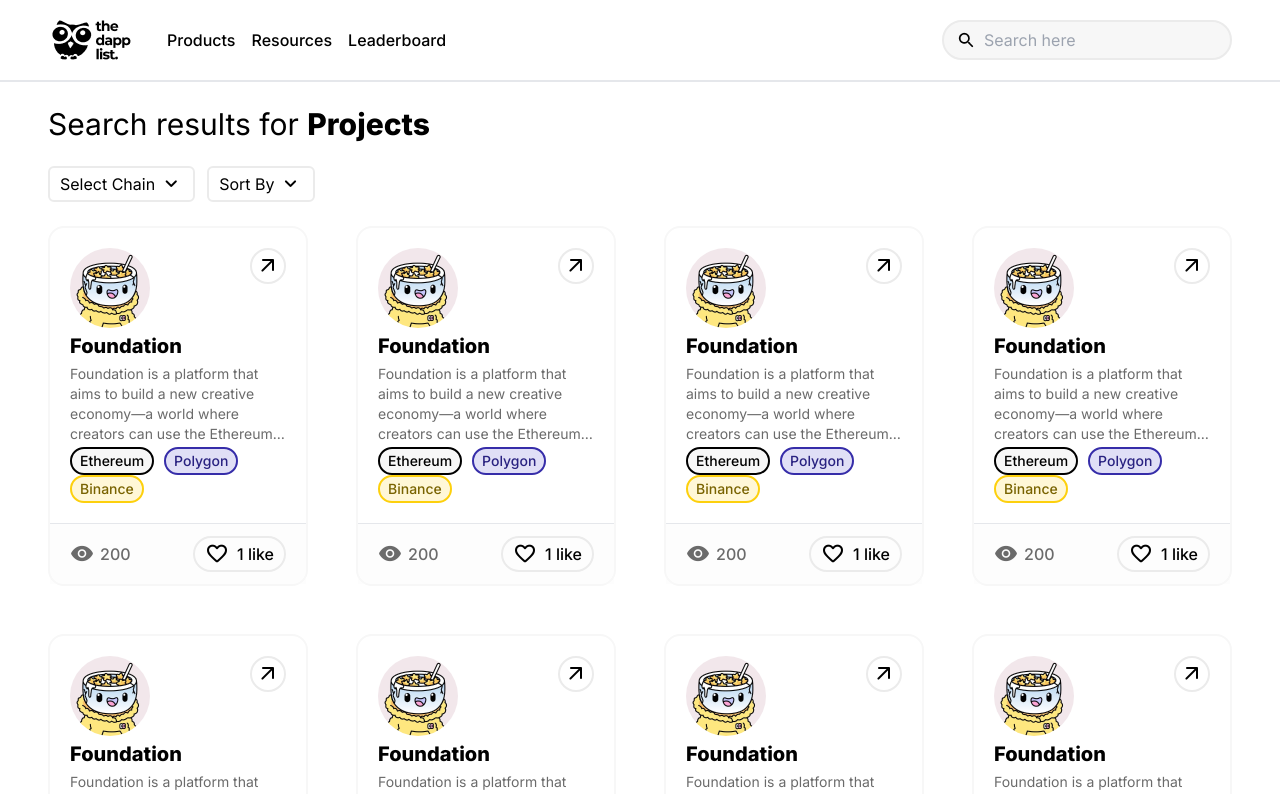
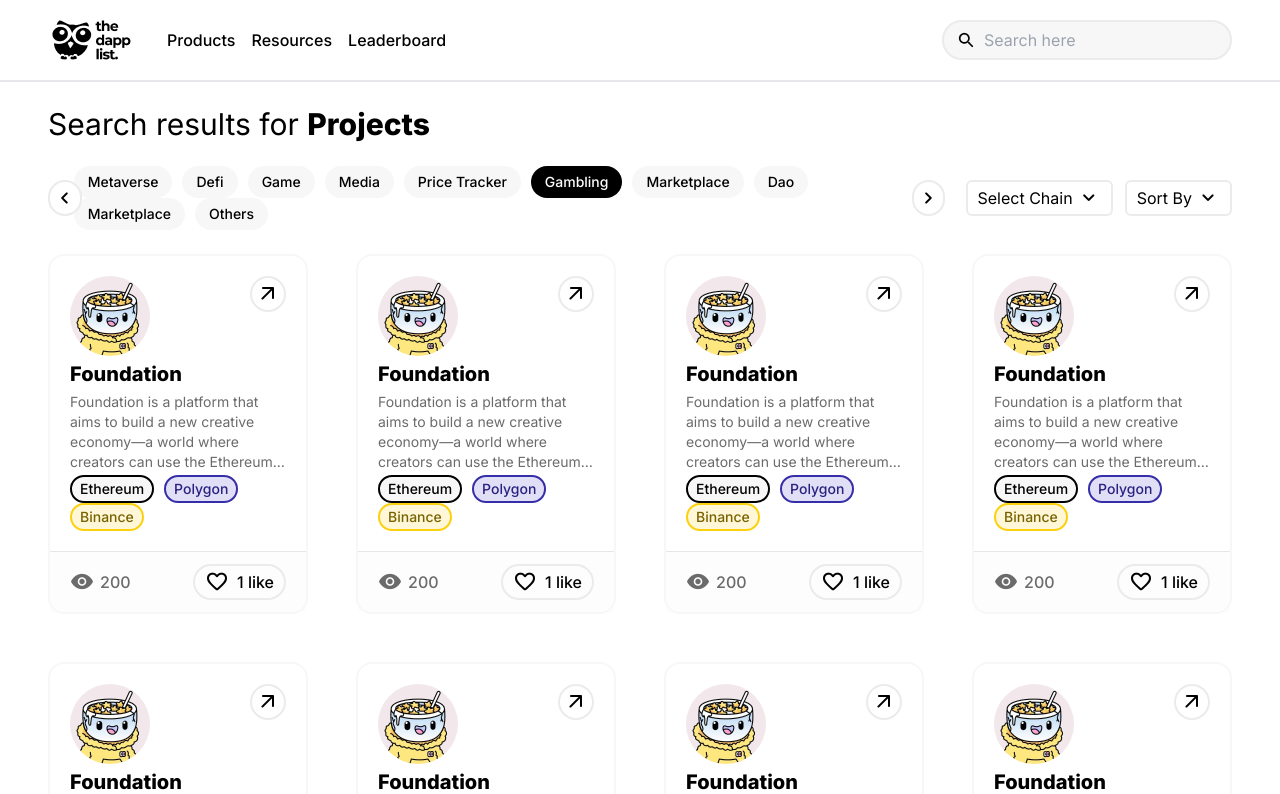
Before and after one commit to anushkachauhxn/thedapplist-task, a React (Vite) app: page / in a window 1280 px wide. Shown: the top 794 px of the page. Built offline with nearby package versions, Linux system fonts and the light colour scheme.

Commit message:
Filter Chain Component

```diff
--- a/src/App.jsx
+++ b/src/App.jsx
@@ -1,5 +1,6 @@
 import React from "react";
 import Navbar from "./components/Navbar";
+import FilterChain from "./components/FilterChain";
 import { ChainDropdown, SortByDropdown } from "./components/Dropdowns";
 import Card from "./components/Card";
 
@@ -12,7 +13,8 @@
           Search results for <span className="font-extrabold">Projects</span>
         </h1>
 
-        <div className="mt-6 flex gap-3">
+        <div className="mt-6 flex gap-3 items-center">
+          <FilterChain />
           <ChainDropdown />
           <SortByDropdown />
         </div>
--- a/src/components/Buttons.jsx
+++ b/src/components/Buttons.jsx
@@ -1,9 +1,25 @@
 import React from "react";
 
-export const ArrowButton = ({ href }) => {
+export const LinkButton = ({ href }) => {
   return (
     <button className="h-9 w-9 rounded-full border-2 border-solid border-[#EBEBEB] grid place-items-center">
       <span className="material-symbols-rounded">arrow_outward</span>
+    </button>
+  );
+};
+
+export const PrevButton = () => {
+  return (
+    <button className="h-9 w-9 z-10 rounded-full bg-white border-2 border-solid border-[#EBEBEB] grid place-items-center">
+      <span class="material-symbols-rounded">chevron_left</span>{" "}
+    </button>
+  );
+};
+
+export const NextButton = () => {
+  return (
+    <button className="h-9 w-9 z-10 rounded-full bg-white border-2 border-solid border-[#EBEBEB] grid place-items-center">
+      <span class="material-symbols-rounded">chevron_right</span>{" "}
     </button>
   );
 };
--- a/src/components/Card.jsx
+++ b/src/components/Card.jsx
@@ -1,5 +1,5 @@
 import React from "react";
-import { ArrowButton, Likes, Views } from "./Buttons";
+import { LinkButton, Likes, Views } from "./Buttons";
 import { Binance, Ethereum, Polygon } from "./Chips";
 import ProfileImg from "../assets/profile-pic.png";
 
@@ -9,7 +9,7 @@
       <div className="h-full p-5 flex flex-col justify-between">
         <div className="flex justify-between">
           <img className="rounded-full" src={ProfileImg} alt="" />
-          <ArrowButton />
+          <LinkButton />
         </div>
 
         <div>
--- a/src/components/Chips.jsx
+++ b/src/components/Chips.jsx
@@ -1,4 +1,22 @@
 import React from "react";
+
+export const Default = ({ label, active = false }) => {
+  return (
+    <div
+      className={`inline-block mr-2.5 px-3.5 py-1.5 w-fit rounded-2xl ${
+        active ? "bg-[#000000]" : "bg-[#F7F7F7]"
+      }`}
+    >
+      <h4
+        className={`text-sm font-medium  ${
+          active ? "text-[#FFF]" : "text-[#000000]"
+        }`}
+      >
+        {label}
+      </h4>
+    </div>
+  );
+};
 
 export const Ethereum = () => {
   return (
--- a/src/components/Dropdowns.jsx
+++ b/src/components/Dropdowns.jsx
@@ -6,7 +6,7 @@
   return (
     <div className="w-fit">
       <button
-        className="px-2.5 py-1 inline-flex justify-center rounded-md border-2 border-solid border-[#EBEBEB]"
+        className="px-2.5 py-1 flex justify-center rounded-md border-2 border-solid border-[#EBEBEB] whitespace-nowrap"
         onClick={() => setVisible(!visible)}
       >
         Select Chain
@@ -39,7 +39,7 @@
   return (
     <div className="w-fit">
       <button
-        className="px-2.5 py-1 inline-flex justify-center rounded-md border-2 border-solid border-[#EBEBEB]"
+        className="px-2.5 py-1 flex justify-center rounded-md border-2 border-solid border-[#EBEBEB] whitespace-nowrap"
         onClick={() => setVisible(!visible)}
       >
         Sort By
--- /dev/null
+++ b/src/components/FilterChain.jsx
@@ -0,0 +1,26 @@
+import React from "react";
+import { NextButton, PrevButton } from "./Buttons";
+import { Default } from "./Chips";
+
+const FilterChain = () => {
+  return (
+    <div className="mr-2 w-full flex items-center">
+      <PrevButton />
+      <div className="-ml-2 -mr-4 w-fit">
+        <Default label="Metaverse" />
+        <Default label="Defi" />
+        <Default label="Game" />
+        <Default label="Media" />
+        <Default label="Price Tracker" />
+        <Default label="Gambling" active={true} />
+        <Default label="Marketplace" />
+        <Default label="Dao" />
+        <Default label="Marketplace" />
+        <Default label="Others" />
+      </div>
+      <NextButton />
+    </div>
+  );
+};
+
+export default FilterChain;
```
